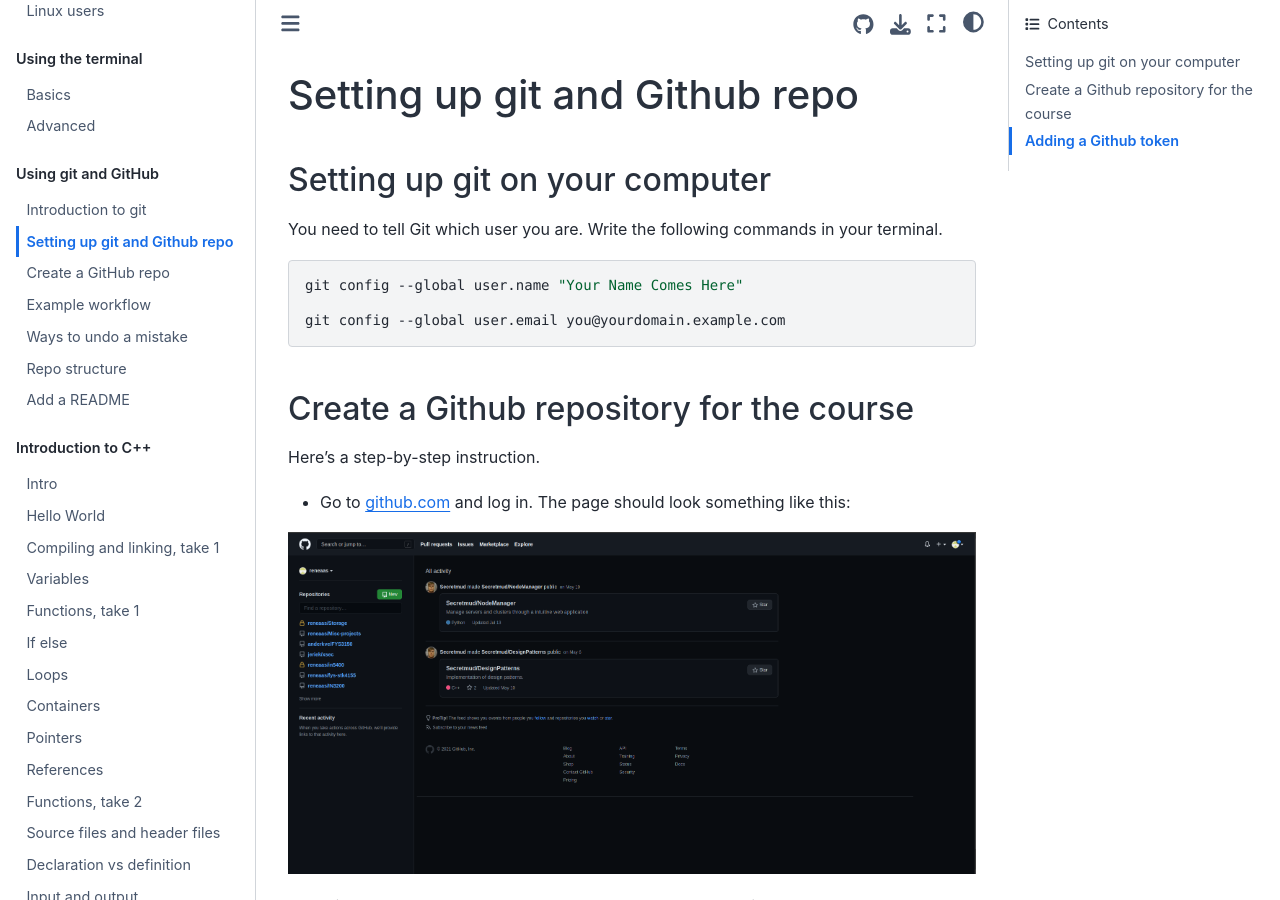
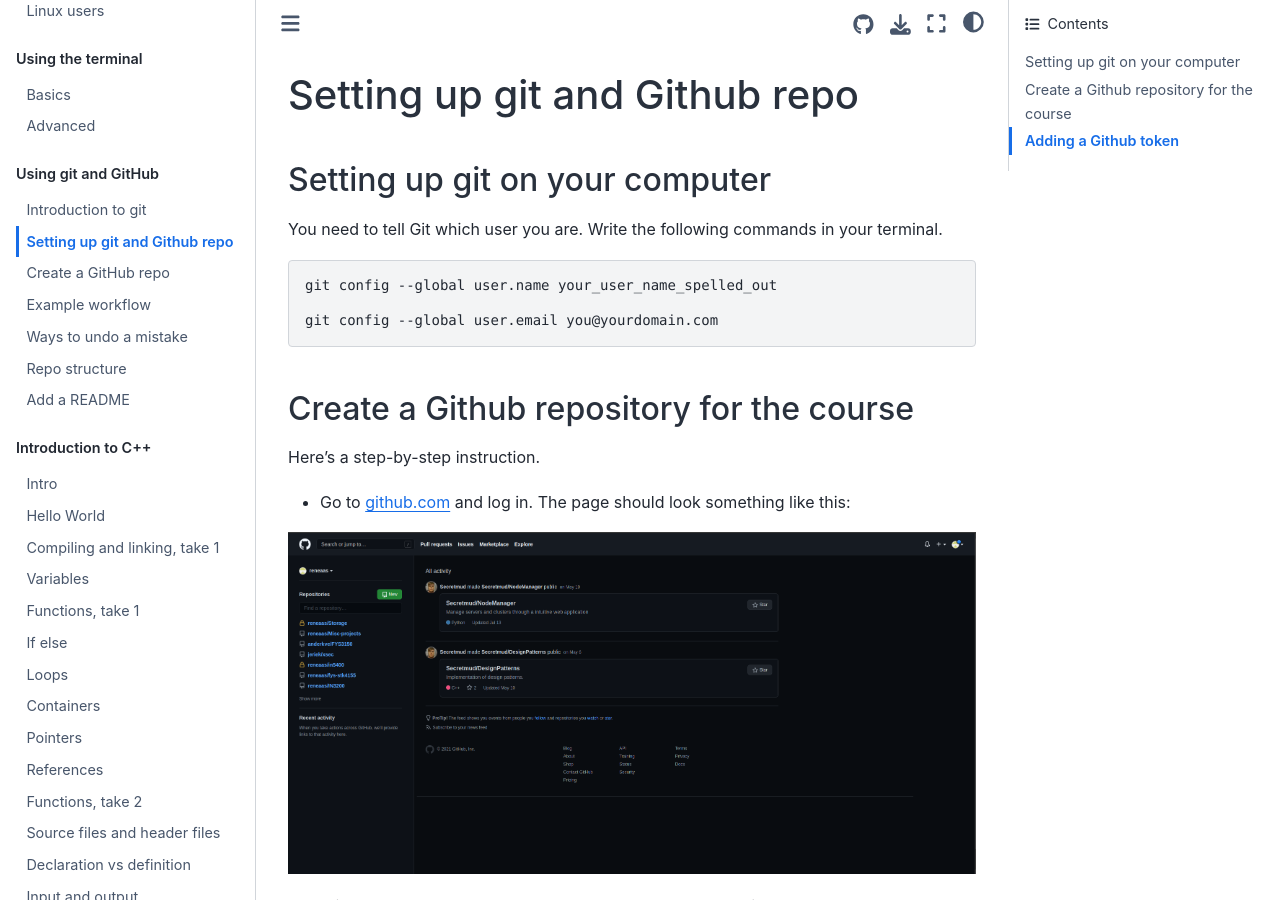
Before and after one commit to anderkve/FYS3150, a Jupyter Book: the page built from book/using_git/setting_up_git_and_a_GitHub_repo.md, in a window 1280 px wide and 900 px high. Built offline with Jupyter Book 1.0.4 settings and Sphinx 7.4.7 and the Sphinx Book theme 1.1.4, drawn with Linux system fonts in a browser that asks for light colours.

Commit message:
Another minor change.

````diff
--- a/book/using_git/setting_up_git_and_a_GitHub_repo.md
+++ b/book/using_git/setting_up_git_and_a_GitHub_repo.md
@@ -5,9 +5,9 @@
 You need to tell Git which user you are. Write the following commands in your terminal.
 
 ```sh
-git config --global user.name "Your Name Comes Here"
+git config --global user.name your_user_name_spelled_out
 
-git config --global user.email you@yourdomain.example.com
+git config --global user.email you@yourdomain.com
 ```
 
 ## Create a Github repository for the course
````
